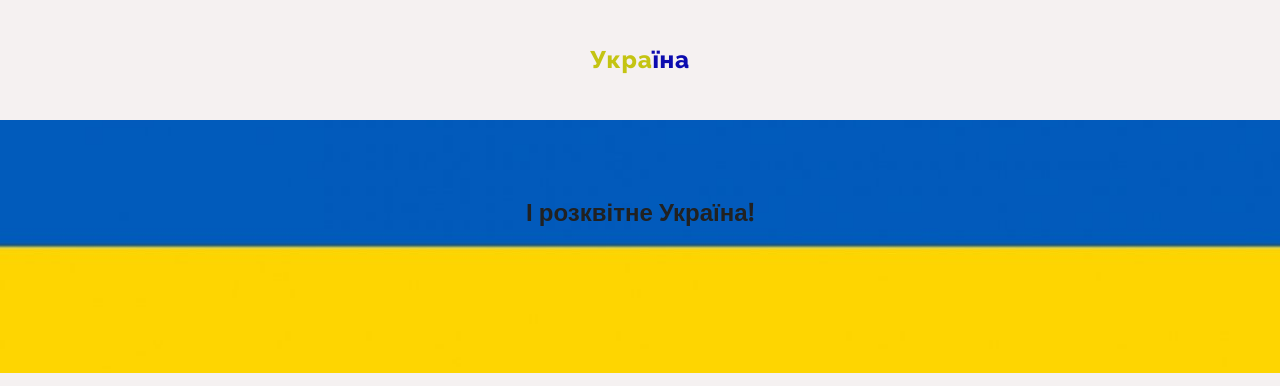
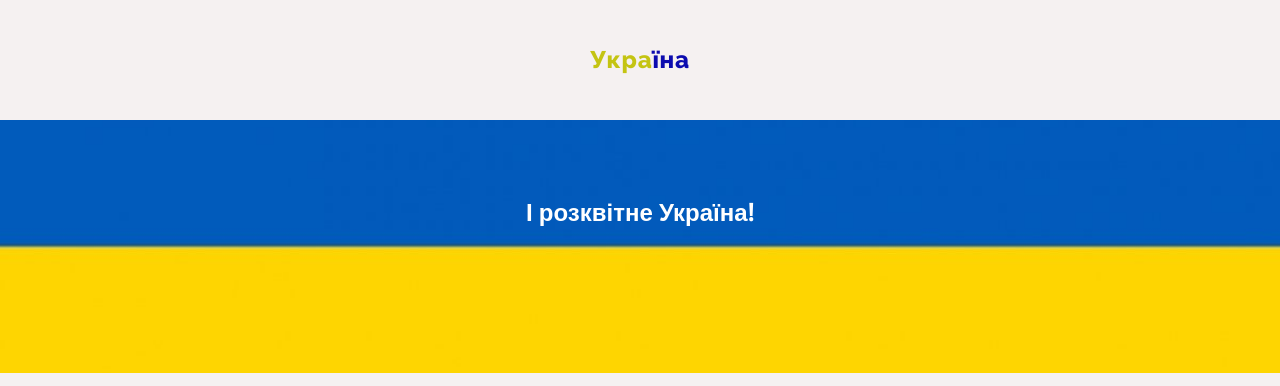
Before and after one commit to VladimirDegt/lessons-6-sasha, a plain HTML site: page index.html in a window 1280 px wide. Shown: the top 386 px of the page. Drawn offline with nearby package versions, Linux system fonts and the light colour scheme.

Commit message:
hero-text

```diff
--- a/css/styles.css
+++ b/css/styles.css
@@ -178,6 +178,11 @@ h1, h2, h3, h4, h5, h6, p, li{
     font-weight: medium;
     color:var(--blue);
 }
+.text__hero{
+    font-family: 'Open Sans', sans-serif;
+    font-weight: medium;
+    color:var(--white)
+}
 .title{
     text-align: center;
     padding:0 0 16px 0;
--- a/index.html
+++ b/index.html
@@ -24,7 +24,7 @@
         <main>
             <section class="hero-img">
                 <div class="hero wrap">
-                    <h1 class="text">І розквітне Україна!</h1>
+                    <h1 class="text__hero">І розквітне Україна!</h1>
                 </div>
             </section>
             <ul class="number">
```
